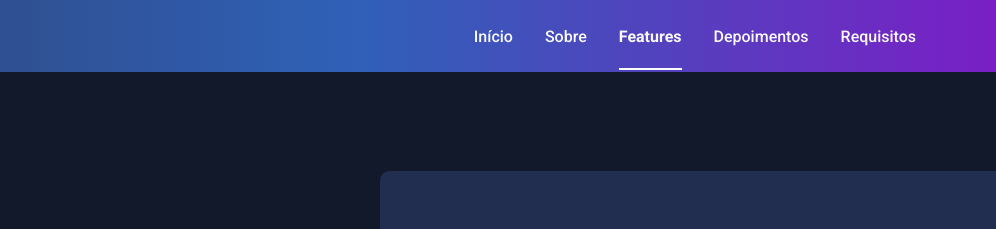
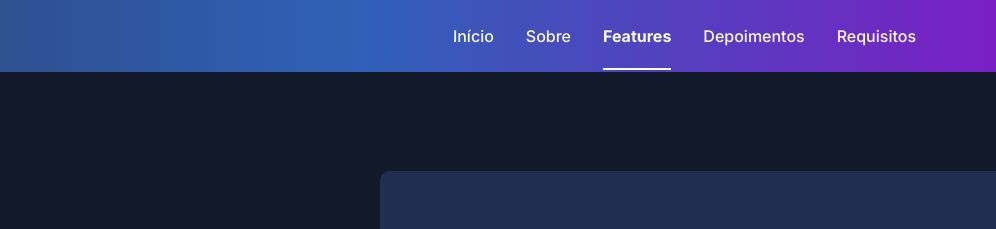
Before and after one commit to darllinsonazvd/flashpc-app, a plain HTML site: page index.html in a window 1280 px wide. Shown: the top 229 px of the page, 284-1280 px from the left. Drawn offline with nearby package versions, Linux system fonts and the light colour scheme; files whose address does not match are found by name.

Commit message:
Change font to Inter

```diff
--- a/style.css
+++ b/style.css
@@ -1,4 +1,4 @@
-@import url('https://fonts.googleapis.com/css2?family=Roboto:wght@400;500;700&display=swap');
+@import url('https://fonts.googleapis.com/css2?family=Inter:wght@400;500;700&display=swap');
 
 /* ================- RESET -================ */
 * {
@@ -38,8 +38,8 @@ img {
   --title-font-size: 1.875rem;
   --subtitle-font-size: 1rem;
 
-  --title-font: 'Roboto', sans-serif;
-  --body-font: 'Roboto', sans-serif;
+  --title-font: 'Inter', sans-serif;
+  --body-font: 'Inter', sans-serif;
 }
 
 /* ================- BASE -================ */
```
